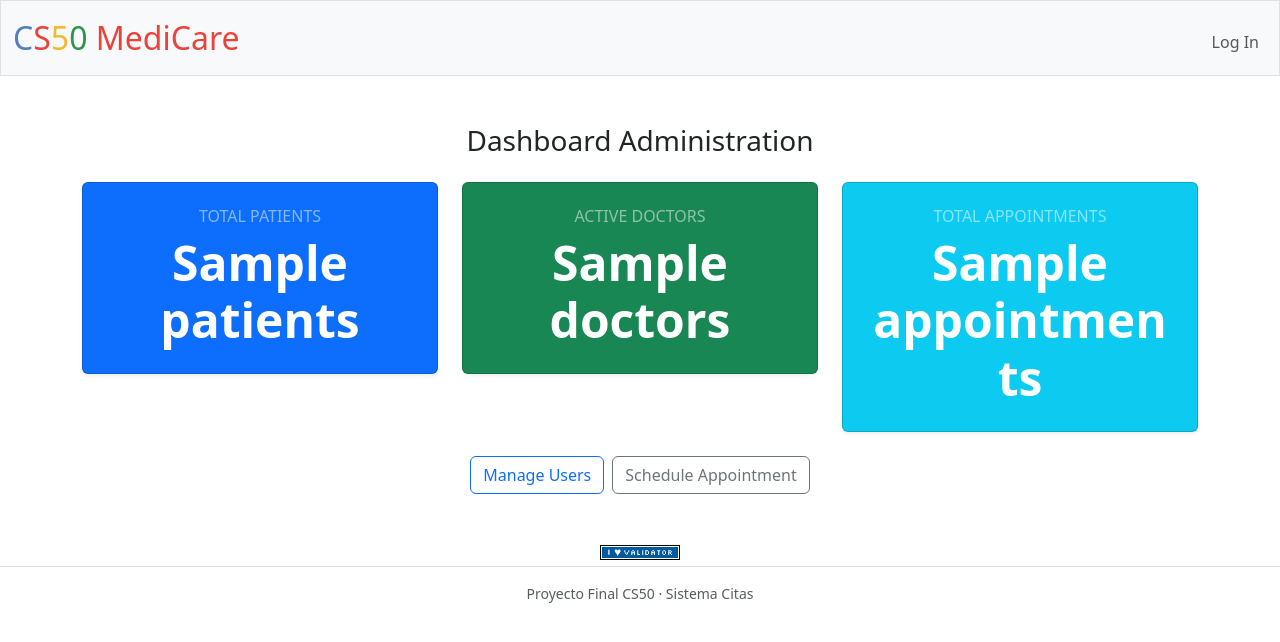
After one commit to alexcham23/proyecto-final-cs50-clinic, a Flask app: template templates/admin_dashboard.html in a window 1280 px wide. The commit adds this page. Shown: the top 642 px of the page. Run offline with Flask 3, Linux system fonts and the light colour scheme; the template is opened without the code that fills it: most values are stand-ins (such as "Sample title", 1, 10 or a date in 2020); some libraries are stand-ins or nearby versions.

Commit message:
add: dashboard del admin
informacion de datos del sistema

```diff
--- a/app.py
+++ b/app.py
@@ -1,11 +1,11 @@
 import os
 
 from cs50 import SQL
-from flask import Flask, flash, redirect, render_template, request, session
+from flask import Flask, flash, g, redirect, render_template, request, session
 from flask_session import Session
 from werkzeug.security import check_password_hash, generate_password_hash
 
-from helpers import apology, login_required
+from helpers import apology, login_required, role_required
 
 # Configure application
 app = Flask(__name__)
@@ -23,6 +23,20 @@ db = SQL("sqlite:///clinicMedic.db")
 app.extensions["db"] = db
 
 
+@app.before_request
+def load_current_user():
+    """Load the current user from the database for this request."""
+    g.user = None
+
+    if session.get("user_id") is not None:
+        rows = db.execute(
+            "SELECT id, full_name, role FROM users WHERE id = ?",
+            session["user_id"],
+        )
+        if rows:
+            g.user = rows[0]
+
+
 @app.after_request
 def after_request(response):
     """Ensure responses aren't cached"""
@@ -35,8 +49,24 @@ def after_request(response):
 @app.route("/")
 @login_required
 def index():
-    """Show portfolio of stocks"""
-    return apology("TODO")
+    """Show the dashboard for the current user's role."""
+    dashboards = {
+        "admin": "admin_dashboard.html",
+        "receptionist": "receptionist_dashboard.html",
+        "doctor": "doctor_dashboard.html",
+    }
+
+    template = dashboards.get(g.user["role"])
+    if template is None:
+        return apology("invalid user role", 403)
+
+    if g.user["role"] == "admin":
+        # Fetch all users for the admin dashboard
+        total_patients = db.execute("SELECT COUNT(*) AS total FROM patients")[0]["total"]
+        total_doctors = db.execute("SELECT COUNT(*) AS total FROM users WHERE role = 'doctor'")[0]["total"]
+        total_appointments = db.execute("SELECT COUNT(*) AS total FROM appointments")[0]["total"]
+        return render_template(template, patients=total_patients, doctors=total_doctors, appointments=total_appointments)
+    return apology("Rol not found", 403)
 
 
 @app.route("/buy", methods=["GET", "POST"])
--- /dev/null
+++ b/templates/admin_dashboard.html
@@ -0,0 +1,39 @@
+{% extends "layout.html" %}
+
+{% block title %}
+    Dashboard Administration
+{% endblock %}
+
+{% block main %}
+    <h2 class="h3 mb-4">Dashboard Administration</h2>
+    <div class="row g-4 mb-4">
+        <div class="col-md-4">
+            <div class="card boder-0 bg-primary text-white shadow-sm">
+                <div class="card-body p-4">
+                    <h6 class="card-title text-uppercase mb-2 text-white-50">Total Patients</h6>
+                    <p class="display-5 fw-bold mb-0">{{ patients }}</p>
+                </div>
+            </div>
+        </div>
+        <div class="col-md-4">
+            <div class="card boder-0 bg-success text-white shadow-sm">
+                <div class="card-body p-4 ">
+                    <h6 class="card-title text-uppercase mb-2 text-white-50">Active Doctors</h6>
+                    <p class="display-5 fw-bold mb-0">{{ doctors }}</p>
+                </div>
+            </div>
+        </div>
+        <div class="col-md-4">
+            <div class="card boder-0 bg-info text-white shadow-sm">
+                <div class="card-body p-4 ">
+                    <h6 class="card-title text-uppercase mb-2 text-white-50">Total Appointments</h6>
+                    <p class="display-5 fw-bold mb-0">{{ appointments }}</p>
+                </div>
+            </div>
+        </div>
+    </div>
+    <div class="d-flex gap-2 justify-content-center">
+        <a href="/admin/users" class="btn btn-outline-primary">Manage Users</a>
+        <a href="/appointments/new" class="btn btn-outline-secondary">Schedule Appointment</a>
+    </div>
+{% endblock %}
--- a/templates/layout.html
+++ b/templates/layout.html
@@ -30,24 +30,24 @@
                 </button>
                 <div class="collapse navbar-collapse" id="navbar">
                     {% if session["user_id"] %}
-                        <ul class="navbar-nav me-auto mt-2">
+                        <ul class="navbar-nav mx-auto mt-2">
                             <li class="nav-item"><a class="nav-link" href="/">Home</a></li>
                             {# Menu receptions and admin #}
-                            {# if session["user_role"] in ["receptionist", "admin"] #}
+                            {% if g.user["role"] in ["receptionist", "admin"] %}
                                 <li class="nav-item"><a class="nav-link" href="/patients/new">New Patient</a></li>
                                 <li class="nav-item"><a class="nav-link" href="/appointments/new">Schedule Appointment</a></li>
-                            {# endif #}
+                            {% endif %}
                             {# Menu admin #}
-                            {# if session["user_role"] == "admin" #}
+                            {% if g.user["role"] == "admin" %}
                                 <li class="nav-item"><a class="nav-link" href="/admin/users">Manage Users</a></li>
-                            {# endif #}
+                            {% endif %}
                         </ul>
-                        <ul class="navbar-nav ms-auto mt-2">
+                        <ul class="navbar-nav ms-auto mt-2 align-items-center">
                             <li class="nav-item me-3 text-white">
-                               <span class="badge bg-light text-primary text-uppercase">{{ session['user_role'] }}</span>
-                               <span class="fw-semibold ms-1">{{ session['full_name'] }}</span>
+                               <span class="badge bg-light text-primary text-uppercase">{{ g.user['role'] }}</span>
+                               <span class="fw-semibold ms-1 text-secondary">{{ g.user['full_name'] }}</span>
                             </li>
-                            <li class="nav-item"><a class="nav-link" href="/logout">Log Out</a></li>
+                            <li class="nav-item"><a class="btn btn-outline-danger btn-sm" href="/logout">Log Out</a></li>
                         </ul>
                     {% else %}
                         <ul class="navbar-nav ms-auto mt-2">
@@ -87,7 +87,7 @@
                 <input alt="Validate" src="/static/I_heart_validator.png" type="image"> <!-- https://validator.w3.org/ -->
             </form>
             <div class="text-center bg-white  border-top py-3 text-muted small mt-auto">
-                Proyecto Final CS50 &middot; Sistema Citas Medicas
+                Proyecto Final CS50 &middot; Sistema Citas
             </div>
             <script>
                 document.addEventListener('DOMContentLoaded', function() {
```
Also changed, not shown: helpers.py (+2 -7 lines), clinicMedic.db.
